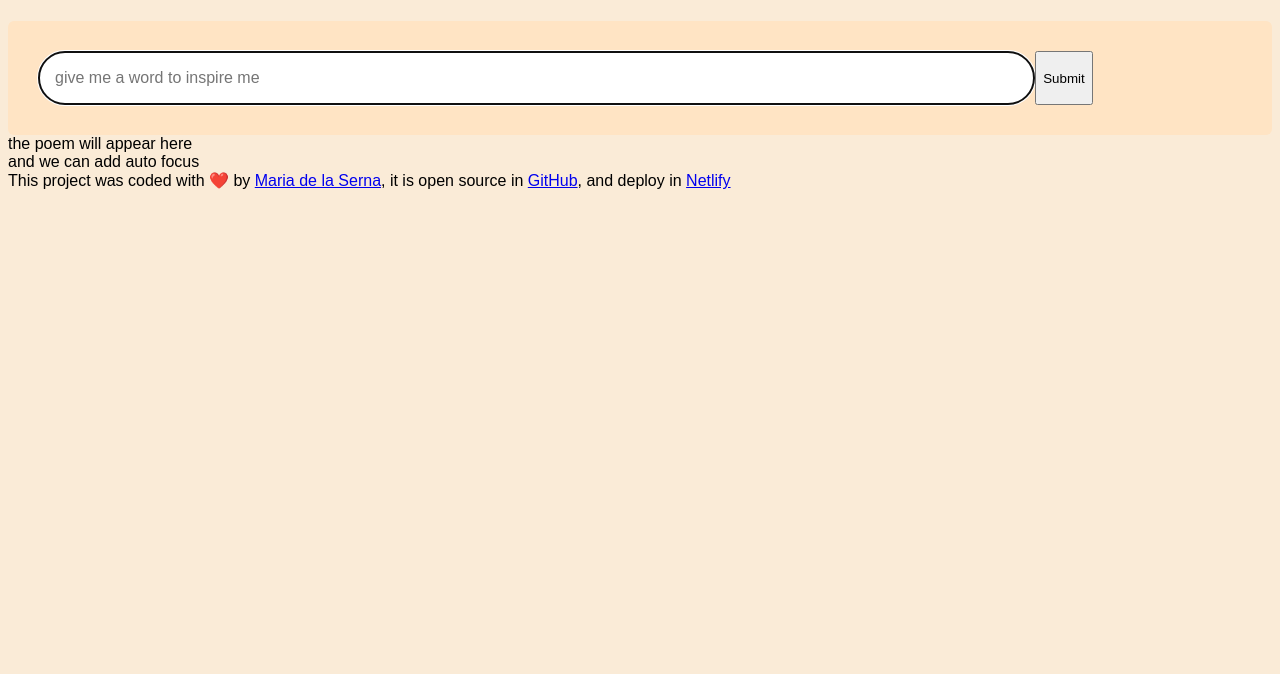
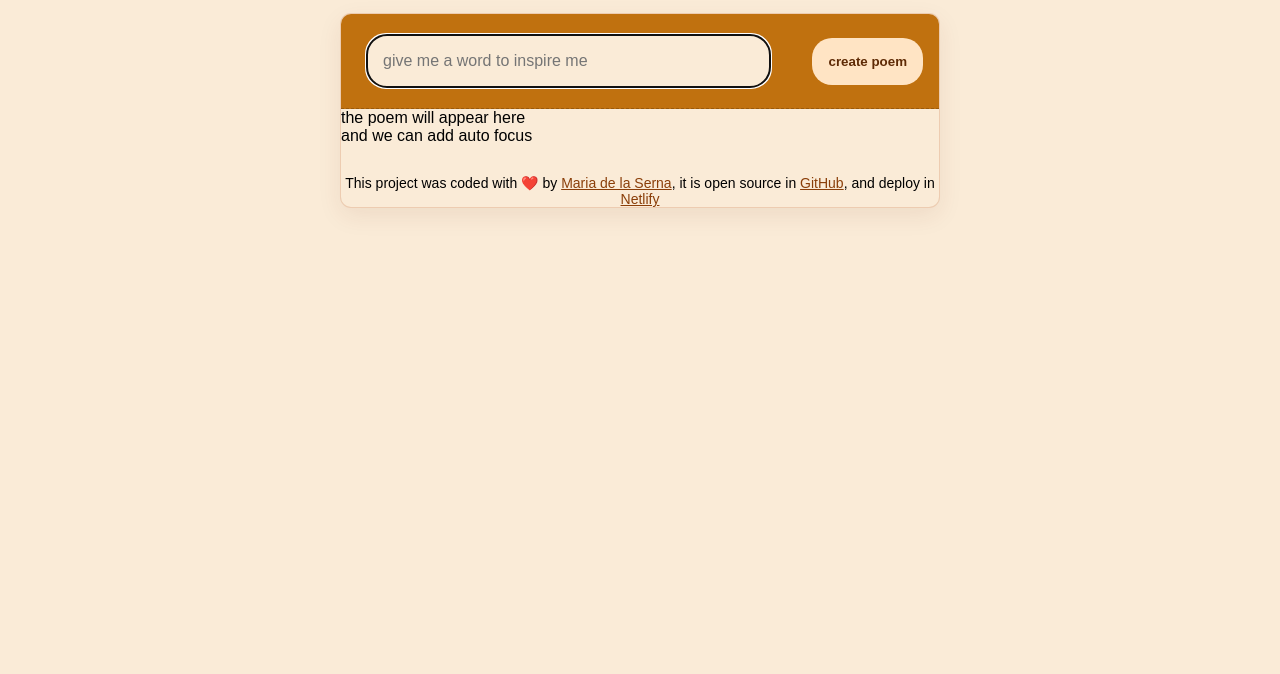
Before and after one commit to MariaBego56/AI-Poem-Generator, a plain HTML site: page index.html in a window 1280 px wide. Shown: the part 126-800 px from the top of the page. Drawn offline with Linux system fonts and the light colour scheme.

Commit message:
added the css and make changes to my html
created a container and inside I had the form, as a table head, and the row of that table to write the poem. I have added a fix for accessibility.

```diff
--- a/index.html
+++ b/index.html
@@ -9,32 +9,43 @@
 </head>
 
 <body>
+  <div class="container">
     <header>
       <h1>Welcome to the AI Poem generator</h1>
       <h2>Unleash your creativity</h2>
     </header>
+    <main class="panel">
 
-  <form>
+
+      <form id="prompt-form">
         <input type="text" placeholder="give me a word to inspire me" autofocus required autocomplete="off"
-      class="prompt" />
-    <input type="submit" class="submit-button" />
+          class="prompt" name="prompt" />
+        <input type="submit" class="submit-button" value="create poem" />
 
       </form>
-  <div>
+      <section id="poem" aria-live="polite">
+
+
+
+        <div class="poem-row">
 
           the poem will appear here<br />
           and we can add auto focus
 
+
         </div>
-</body>
-<footer>
+      </section>
+
+      <footer class="inside-panel">
         This project was coded with ❤️ by <a href="https://www.technicalcommunicatormaria.co.uk/" target="_blank"
           rel="noreferrer noopener">Maria de
           la Serna</a>, it is open source in <a href="https://github.com/MariaBego56/AI-Poem-Generator" target="_blank"
-    rel="noreferrer noopener">GitHub</a>, and deploy in <a href="https://ai-poem-gnrte.netlify.app/" target="_blank"
-    rel="noreferrer noopener">Netlify</a>
+          rel="noreferrer noopener">GitHub</a>, and deploy in <a href="https://ai-poem-gnrte.netlify.app/"
+          target="_blank" rel="noreferrer noopener">Netlify</a>
       </footer>
+    </main>
 
+  </div>
   <script src="src/index.js"></script>
 </body>
 
--- a/src/styles.css
+++ b/src/styles.css
@@ -2,55 +2,98 @@ body{
 
   background-color:antiquewhite;
   font-family: Arial, Helvetica, sans-serif;
+  margin:0;
+
+}
+a{
+color: rgb(138, 62, 9);
 
 }
 
 .container {
 
-  margin: 120px auto;
+  margin: 40px auto;
   max-width: 600px;
+  padding: 0 16px;
 }
+
+.panel{
+
+  background-color: antiquewhite;
+    border: 1px solid rgba(193, 111, 64, 0.25);
+    border-radius: 11px;
+    box-shadow: 0 8px 24px rgba(104, 44, 2, 0.08);
+    overflow: hidden;
+    display: grid;
+    grid-template-rows: auto 1fr auto;
+
+  }
+
 
 h1{
 
 font-weight: 600;
   font-size: 36px;
   line-height: 1.5;
- color:burlywood;
+ color:rgb(207, 130, 28);
+ margin: 0 0 6px;
 }
 
 h2{
-font-size: smaller;
+font-size: 20px;
 font-style: italic;
-color: chocolate;
+color: rgb(138, 62, 9);
+margin: 0;
 
 }
 
 header{
 text-align: center;
-  margin-bottom: 30px;
+  margin-bottom: 16px;
 }
 
 form{
 
-  padding: 30px;
-background-color: bisque;
-border-radius: 6px;
-display:flex;
+   padding: 16px;
+    background-color: rgb(192, 113, 15);
+    border-bottom: 1px dashed rgba(0, 0, 0, 0.2);
+    display: flex;
+    gap: 12px;
+    align-items: center;
+    position: sticky;
+    /* stays on top if poem scrolls */
+    top: 0;
+    z-index: 1;
 }
 
 .prompt{
 padding: 16px;
-border: 1px  rgba(200, 92, 29, 0.5);
-width: 80%;
+background-color: antiquewhite;
+margin: 5px 10px;
+border: 50px rgba(193, 111, 64, 0.5);
+width: 75%;
 font-size: 16px;
-border-radius: 30px;
+border-radius: 20px;
 line-height: 20px;
-color:burlywood;
-border-style: double;
+color:rgb(138, 62, 9);
+
+
 }
 
 .submit-button{
-
+margin-left: 20px;
+padding: 16px;
+background-color: bisque;
+color:rgb(94, 42, 5);
+font-weight: 600;
+border: 50px rgba(193, 111, 64, 0.5);
+border-radius: 20px;
 
 }
+
+footer{
+text-align: center;
+margin-top: 30px;
+font-size: 14px;
+
+}
```
Lines whose indentation alone changed are shown as unchanged.
